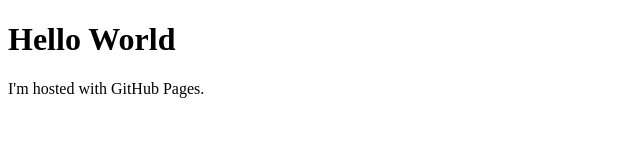
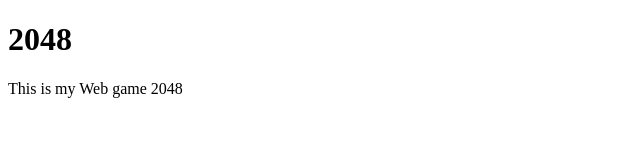
Before and after one commit to JackBurd/2048, a plain HTML site: page index.html in a window 1280 px wide. Shown: the whole page, without its empty margins (0-640 px from the left). Drawn offline with Linux system fonts and the light colour scheme.

Commit message:
Update index.html

```diff
--- a/index.html
+++ b/index.html
@@ -1,7 +1,7 @@
 <!DOCTYPE html>
 <html>
 <body>
-<h1>Hello World</h1>
-<p>I'm hosted with GitHub Pages.</p>
+<h1>2048</h1>
+<p>This is my Web game 2048</p>
 </body>
 </html>
```
